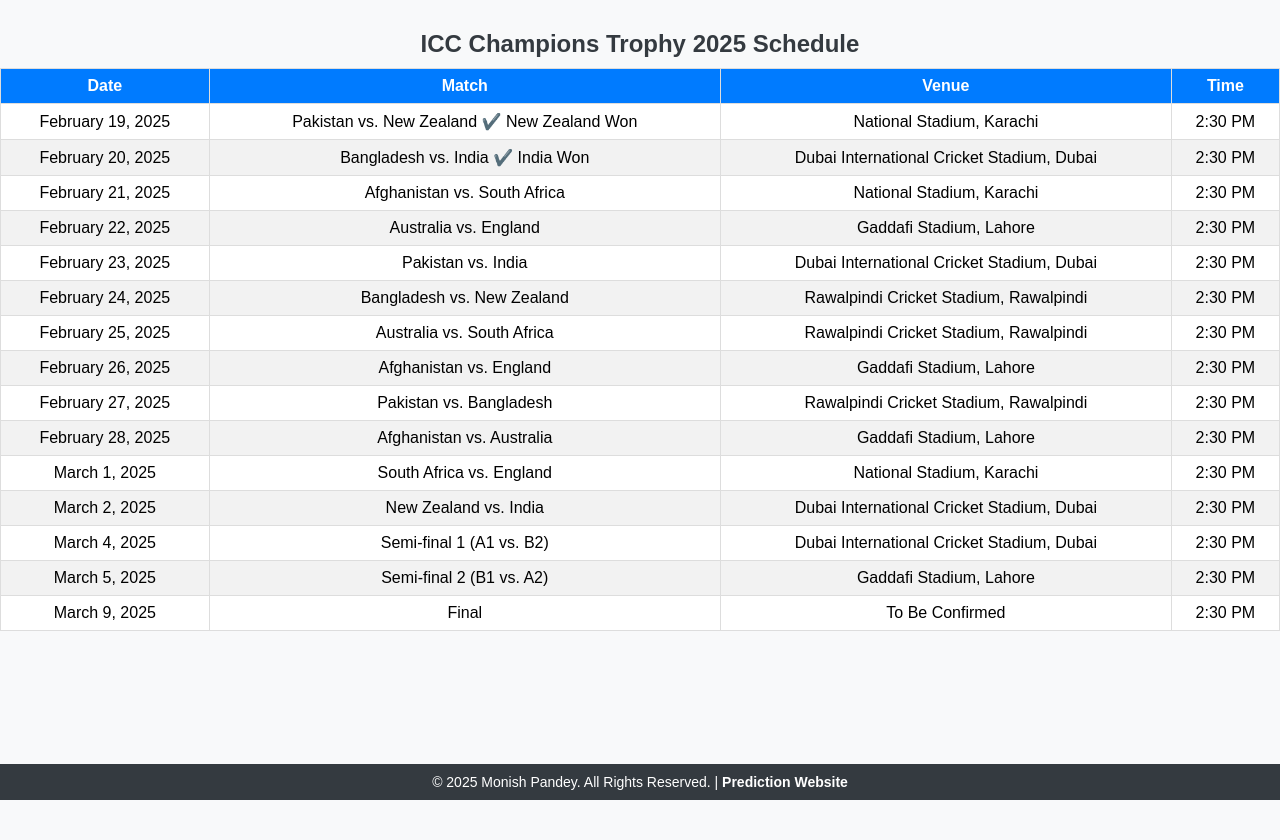
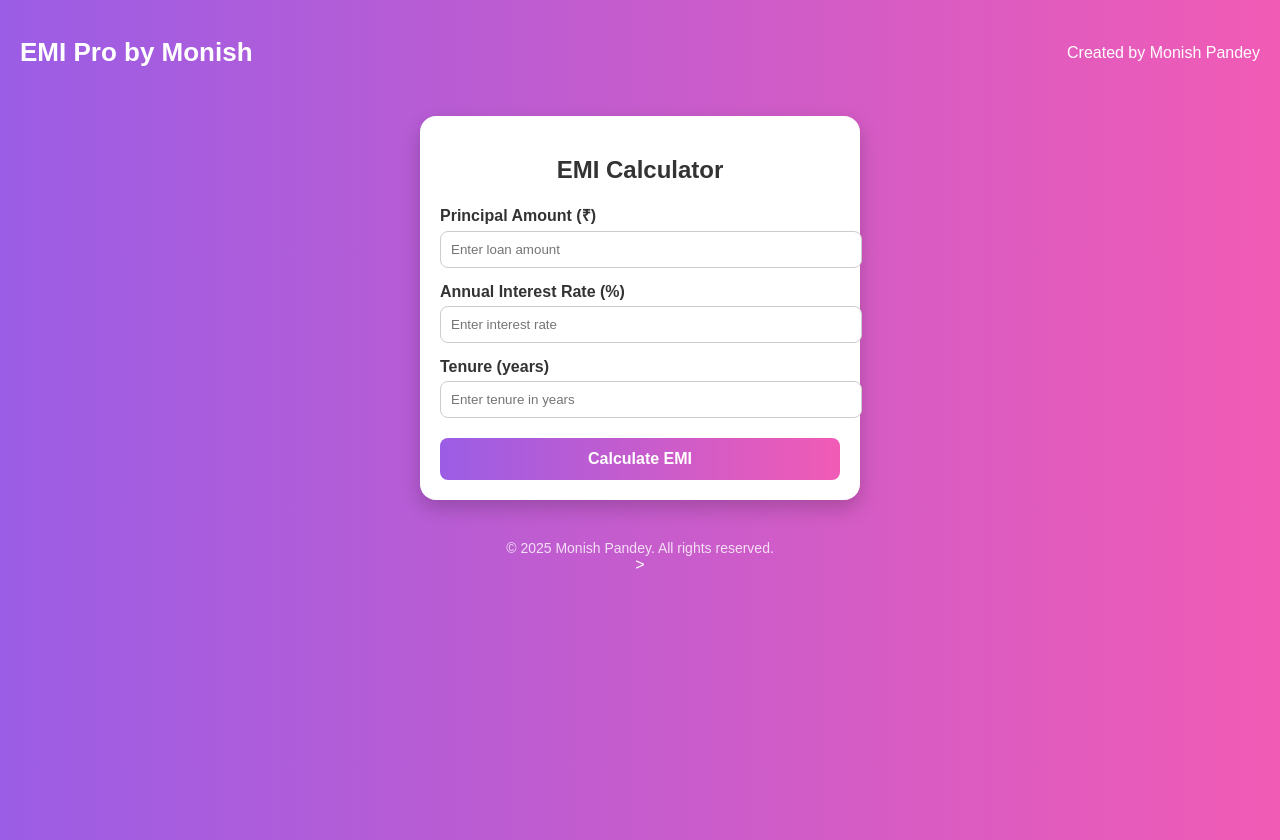
Before and after one commit to mpeditz9p/EMI-calculator, a plain HTML site: page index.html in a window 1280 px wide. Before the commit the page ends 800 px from the top, so only its background shows below. Drawn offline with Linux system fonts and the light colour scheme.

Commit message:
Update index.html

```diff
--- a/index.html
+++ b/index.html
@@ -3,173 +3,135 @@
 <head>
   <meta charset="UTF-8">
   <meta name="viewport" content="width=device-width, initial-scale=1.0">
-    <title>ICC Champions Trophy 2025 Schedule</title>
+  <title>EMI Pro by Monish</title>
   <style>
     body {
+      margin: 0;
       font-family: Arial, sans-serif;
-            background-color: #f8f9fa;
-            margin: 0;
-            padding-bottom: 50px;
+      background: linear-gradient(to right, #9b5de5, #f15bb5);
+      color: #fff;
+      display: flex;
+      flex-direction: column;
+      align-items: center;
+      min-height: 100vh;
+      padding: 20px;
     }
-        table {
+    header {
       width: 100%;
-            border-collapse: collapse;
-            margin: 20px 0;
-            background-color: #ffffff;
+      display: flex;
+      justify-content: space-between;
+      align-items: center;
+      margin-bottom: 30px;
     }
-        th, td {
-            border: 1px solid #ddd;
-            padding: 8px;
+    h1 {
+      font-size: 26px;
+      font-weight: bold;
+    }
+    .card {
+      background: #fff;
+      color: #333;
+      border-radius: 16px;
+      box-shadow: 0 8px 20px rgba(0,0,0,0.2);
+      padding: 20px;
+      max-width: 400px;
+      width: 100%;
       text-align: center;
     }
-        th {
-            background-color: #007bff;
-            color: white;
+    .card h2 {
+      margin-bottom: 20px;
+      font-size: 24px;
     }
-        caption {
-            font-size: 1.5em;
-            margin: 10px 0;
+    label {
+      display: block;
+      margin-top: 15px;
       font-weight: bold;
-            color: #343a40;
+      text-align: left;
     }
-        tr:nth-child(even) {
-            background-color: #f2f2f2;
+    input {
+      width: 100%;
+      padding: 10px;
+      border-radius: 8px;
+      border: 1px solid #ccc;
+      margin-top: 5px;
     }
-        .footer {
-            position: fixed;
-            bottom: 0;
+    button {
+      margin-top: 20px;
+      background: linear-gradient(to right, #9b5de5, #f15bb5);
+      color: #fff;
+      font-size: 16px;
+      font-weight: bold;
+      padding: 12px;
+      border: none;
+      border-radius: 8px;
+      cursor: pointer;
       width: 100%;
-            background-color: #343a40;
-            color: white;
-            text-align: center;
-            padding: 10px 0;
+    }
+    button:hover {
+      opacity: 0.9;
+    }
+    .result {
+      margin-top: 20px;
+      padding: 15px;
+      background: #d4edda;
+      color: #155724;
+      border-radius: 8px;
+      font-size: 18px;
+      font-weight: bold;
+      display: none;
+    }
+    footer {
+      margin-top: 40px;
       font-size: 14px;
-        }
-        .footer a {
-            color: #ffffff;
-            text-decoration: none;
-            font-weight: bold;
-        }
-        @media screen and (max-width: 600px) {
-            table {
-                font-size: 12px;
-            }
-            th, td {
-                padding: 6px;
-            }
-            caption {
-                font-size: 1.2em;
-            }
+      opacity: 0.8;
     }
   </style>
 </head>
 <body>
-    <table>
-        <caption>ICC Champions Trophy 2025 Schedule</caption>
-        <thead>
-            <tr>
-                <th>Date</th>
-                <th>Match</th>
-                <th>Venue</th>
-                <th>Time</th>
-            </tr>
-        </thead>
-        <tbody>
-            <tr>
-                <td>February 19, 2025</td>
-                <td>Pakistan vs. New Zealand ✔️ New Zealand Won</td>
-                <td>National Stadium, Karachi</td>
-                <td>2:30 PM</td>
-            </tr>
-            <tr>
-                <td>February 20, 2025</td>
-                <td>Bangladesh vs. India ✔️ India Won</td>
-                <td>Dubai International Cricket Stadium, Dubai</td>
-                <td>2:30 PM</td>
-            </tr>
-            <tr>
-                <td>February 21, 2025</td>
-                <td>Afghanistan vs. South Africa</td>
-                <td>National Stadium, Karachi</td>
-                <td>2:30 PM</td>
-            </tr>
-            <tr>
-                <td>February 22, 2025</td>
-                <td>Australia vs. England</td>
-                <td>Gaddafi Stadium, Lahore</td>
-                <td>2:30 PM</td>
-            </tr>
-            <tr>
-                <td>February 23, 2025</td>
-                <td>Pakistan vs. India</td>
-                <td>Dubai International Cricket Stadium, Dubai</td>
-                <td>2:30 PM</td>
-            </tr>
-            <tr>
-                <td>February 24, 2025</td>
-                <td>Bangladesh vs. New Zealand</td>
-                <td>Rawalpindi Cricket Stadium, Rawalpindi</td>
-                <td>2:30 PM</td>
-            </tr>
-            <tr>
-                <td>February 25, 2025</td>
-                <td>Australia vs. South Africa</td>
-                <td>Rawalpindi Cricket Stadium, Rawalpindi</td>
-                <td>2:30 PM</td>
-            </tr>
-            <tr>
-                <td>February 26, 2025</td>
-                <td>Afghanistan vs. England</td>
-                <td>Gaddafi Stadium, Lahore</td>
-                <td>2:30 PM</td>
-            </tr>
-          <tr>
-                <td>February 27, 2025</td>
-                <td>Pakistan vs. Bangladesh</td>
-                <td>Rawalpindi Cricket Stadium, Rawalpindi</td>
-                <td>2:30 PM</td>
-            </tr>
-            <tr>
-                <td>February 28, 2025</td>
-                <td>Afghanistan vs. Australia</td>
-                <td>Gaddafi Stadium, Lahore</td>
-                <td>2:30 PM</td>
-            </tr>
-            <tr>
-                <td>March 1, 2025</td>
-                <td>South Africa vs. England</td>
-                <td>National Stadium, Karachi</td>
-                <td>2:30 PM</td>
-            </tr>
-            <tr>
-                <td>March 2, 2025</td>
-                <td>New Zealand vs. India</td>
-                <td>Dubai International Cricket Stadium, Dubai</td>
-                <td>2:30 PM</td>
-            </tr>
-            <tr>
-                <td>March 4, 2025</td>
-                <td>Semi-final 1 (A1 vs. B2)</td>
-                <td>Dubai International Cricket Stadium, Dubai</td>
-                <td>2:30 PM</td>
-            </tr>
-            <tr>
-                <td>March 5, 2025</td>
-                <td>Semi-final 2 (B1 vs. A2)</td>
-                <td>Gaddafi Stadium, Lahore</td>
-                <td>2:30 PM</td>
-            </tr>
-            <tr>
-                <td>March 9, 2025</td>
-                <td>Final</td>
-                <td>To Be Confirmed</td>
-                <td>2:30 PM</td>
-        </tbody>
-    </table>
+  <header>
+    <h1>EMI Pro by Monish</h1>
+    <span>Created by Monish Pandey</span>
+  </header>
 
-    <div class="footer">
-        &copy; 2025 Monish Pandey. All Rights Reserved. |
-        <a href="https://mpeditz9p.github.io/champions-trophy-2025-prediction/" target="_blank">Prediction Website</a>
+  <div class="card">
+    <h2>EMI Calculator</h2>
+    <label for="principal">Principal Amount (₹)</label>
+    <input type="number" id="principal" placeholder="Enter loan amount">
+
+    <label for="rate">Annual Interest Rate (%)</label>
+    <input type="number" id="rate" placeholder="Enter interest rate">
+
+    <label for="tenure">Tenure (years)</label>
+    <input type="number" id="tenure" placeholder="Enter tenure in years">
+
+    <button onclick="calculateEMI()">Calculate EMI</button>
+
+    <div id="result" class="result"></div>
   </div>
+
+  <footer>
+    &copy; <span id="year"></span> Monish Pandey. All rights reserved.
+  </footer>
+
+  <script>
+    function calculateEMI() {
+      const p = parseFloat(document.getElementById('principal').value);
+      const r = parseFloat(document.getElementById('rate').value) / 12 / 100;
+      const n = parseFloat(document.getElementById('tenure').value) * 12;
+      let resultBox = document.getElementById('result');
+      if (p > 0 && r > 0 && n > 0) {
+        const emi = (p * r * Math.pow(1 + r, n)) / (Math.pow(1 + r, n) - 1);
+        resultBox.style.display = 'block';
+        resultBox.innerText = 'Your Monthly EMI: ₹' + emi.toFixed(2);
+      } else {
+        resultBox.style.display = 'block';
+        resultBox.innerText = 'Please enter valid values!';
+      }
+    }
+    document.getElementById('year').innerText = new Date().getFullYear();
+  </script>
 </body>
 </html>
+
+
+
+   >
```
Lines whose indentation alone changed are shown as unchanged.
